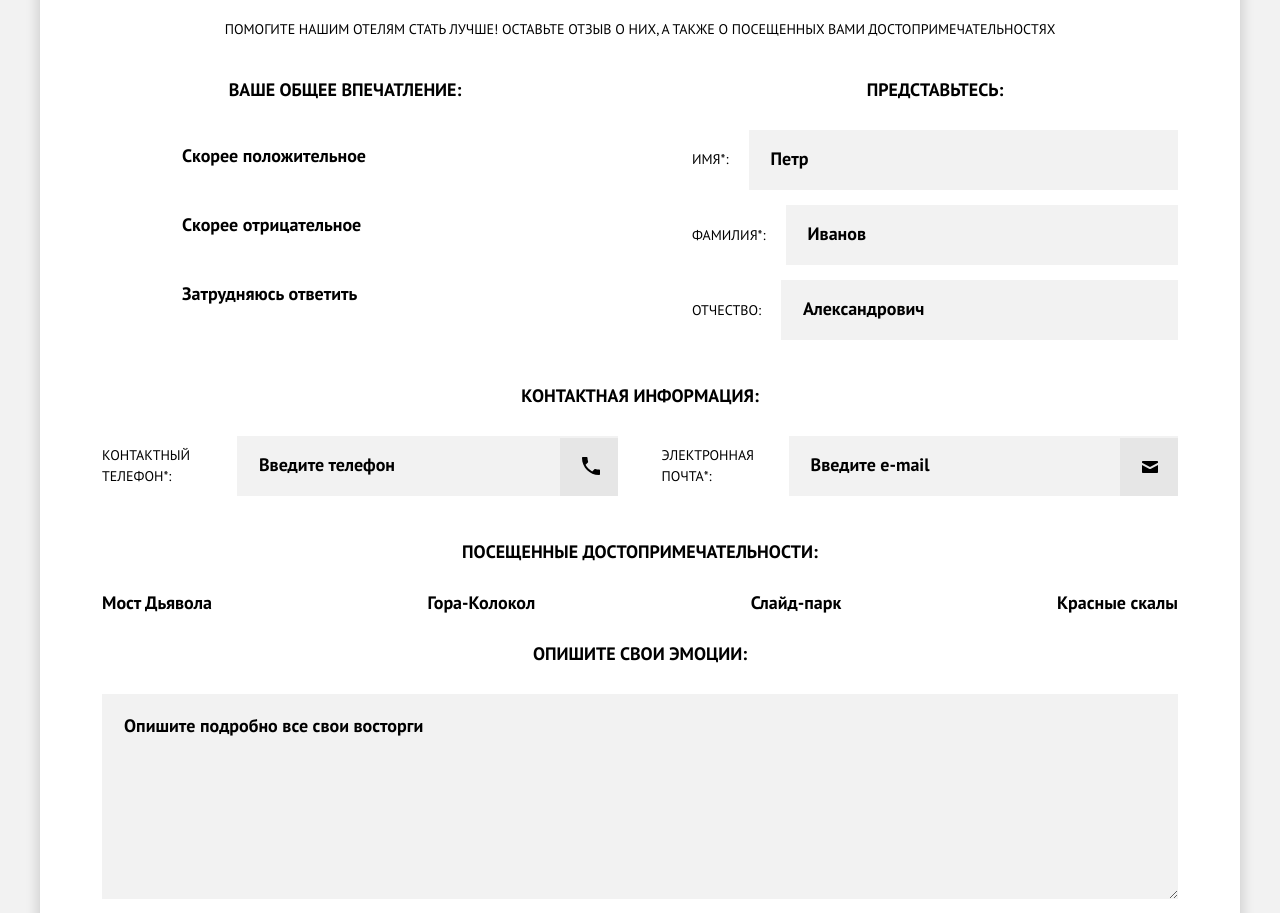
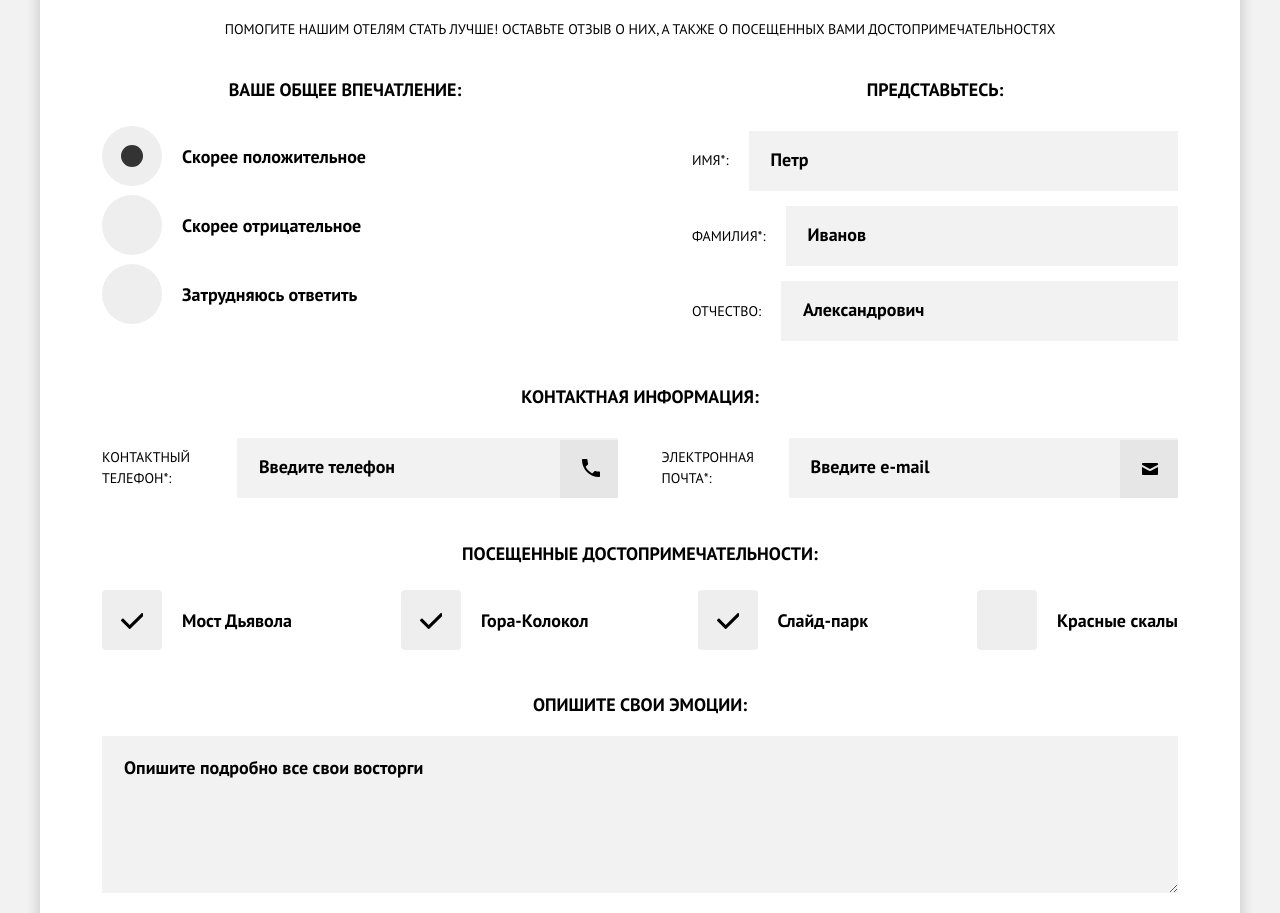
Before and after one commit to MaksymVorozhtsov/485797-sedona-1, a website: page source/form.html in a window 1280 px wide. Shown: the part 400-1313 px from the top of the page. Drawn offline with nearby package versions, Linux system fonts and the light colour scheme; files that its build step writes are made by us from their sources; files whose address does not match are found by name.

Commit message:
form pt3

```diff
--- a/source/form.html
+++ b/source/form.html
@@ -100,34 +100,34 @@
             <input type="radio" name="impression" value="good" id="impression-good" class="form__input--radio visually-hidden" checked>
             <label for="impression-good" class="form__label--block form__label--radio">Скорее положительное</label>
             <input type="radio" name="impression" value="bad" id="impression-bad" class="form__input--radio visually-hidden">
-            <label for="impression-good" class="form__label--block form__label--radio">Скорее отрицательное</label>
+            <label for="impression-bad" class="form__label--block form__label--radio">Скорее отрицательное</label>
             <input type="radio" name="impression" value="none" id="impression-none" class="form__input--radio visually-hidden">
-            <label for="impression-good" class="form__label--block form__label--radio">Затрудняюсь ответить</label>
+            <label for="impression-none" class="form__label--block form__label--radio">Затрудняюсь ответить</label>
           </fieldset>
           <fieldset class="form__fieldset">
             <legend class="form__legend">Посещенные достопримечательности:</legend>
             <div class="form__checkboxes">
               <div class="form__checkbox">
                 <input type="checkbox" name="visited-bridge" id="visited-bridge" class="form__input--chk visually-hidden" checked>
-                <label for="visited-bridge" class="form__label--block">Мост Дьявола</label>
+                <label for="visited-bridge" class="form__label--block form__label--chk">Мост Дьявола</label>
               </div>
               <div class="form__checkbox">
                 <input type="checkbox" name="visited-mount" id="visited-mount" class="form__input--chk visually-hidden" checked>
-                <label for="visited-mount" class="form__label--block">Гора-Колокол</label>
+                <label for="visited-mount" class="form__label--block form__label--chk">Гора-Колокол</label>
               </div>
               <div class="form__checkbox">
                 <input type="checkbox" name="visited-park" id="visited-park" class="form__input--chk visually-hidden" checked>
-                <label for="visited-park" class="form__label--block">Слайд-парк</label>
+                <label for="visited-park" class="form__label--block form__label--chk">Слайд-парк</label>
               </div>
               <div class="form__checkbox">
                 <input type="checkbox" name="visited-rock" id="visited-rock" class="form__input--chk visually-hidden">
-                <label for="visited-rock" class="form__label--block">Красные скалы</label>
+                <label for="visited-rock" class="form__label--block form__label--chk">Красные скалы</label>
               </div>
             </div>
           </fieldset>
-          <fieldset class="form__fieldset">
+          <fieldset class="form__fieldset form__fieldset--text">
             <legend class="form__legend">Опишите свои эмоции:</legend>
-            <textarea name="emotions" cols="30" rows="10" placeholder="Опишите подробно все свои восторги" class="form__input form__input--txt"></textarea>
+            <textarea name="emotions" cols="30" rows="7" placeholder="Опишите подробно все свои восторги" class="form__input form__input--txt"></textarea>
           </fieldset>
           <div class="form__bottom">
             <input type="submit" value="Отправить отзыв" class="form__submit">
--- a/source/sass/blocks/_form.scss
+++ b/source/sass/blocks/_form.scss
@@ -1,5 +1,5 @@
 .form-section {
-  padding: 0 15px;
+  padding: 0 15px 40px 15px;
   background-color: $white;
 
   @media (min-width: $tablet) {
@@ -43,10 +43,15 @@
       order: 2;
     }
   }
+
+  &--text .form__legend {
+    padding: 0;
+  }
 }
 
 .form__legend {
   font-size: 18px;
+  line-height: 22px;
   font-weight: 700;
   padding: 10px 0;
 
@@ -64,7 +69,55 @@
 
   &--radio {
     padding: 15px 0 33px 80px;
+
+    &::before {
+      position: absolute;
+      content: "";
+      top: -5px;
+      left: 0;
+      width: 60px;
+      height: 60px;
+      background-color: #eeeeee;
+      border-radius: 50%;
     }
+  }
+
+  &--chk {
+    padding: 15px 0 43px 80px;
+
+    &::before {
+      position: absolute;
+      content: "";
+      top: -5px;
+      left: 0;
+      width: 60px;
+      height: 60px;
+      background-color: #eeeeee;
+      border-radius: 4px;
+    }
+  }
+}
+
+.form__input--radio:checked + .form__label--radio::after {
+  position: absolute;
+  content: "";
+  top: 14px;
+  left: 19px;
+  width: 22px;
+  height: 22px;
+  background-color: #333333;
+  border-radius: 50%;
+}
+
+.form__input--chk:checked + .form__label--chk::after {
+  position: absolute;
+  content: "";
+  top: 18px;
+  left: 19px;
+  width: 22px;
+  height: 22px;
+  background-image: url("../img/icon-tick.svg");
+  background-repeat: no-repeat;
 }
 
 .form__input-wrap {
@@ -81,7 +134,6 @@
       width: 48%;
       display: flex;
       justify-content: space-between;
-    }
     }
 
     &::after {
@@ -100,6 +152,7 @@
       background-repeat: no-repeat;
       top: 50px;
       z-index: 1;
+    }
   }
 
   &--phone::before {
@@ -199,7 +252,7 @@
   @include bg-blue-col-white();
 
   display: block;
-  margin: 0 auto;
+  margin: 23px auto 0 auto;
   width: 100%;
   padding: 15px 0;
   border: none;
```
Lines whose indentation alone changed are shown as unchanged.
